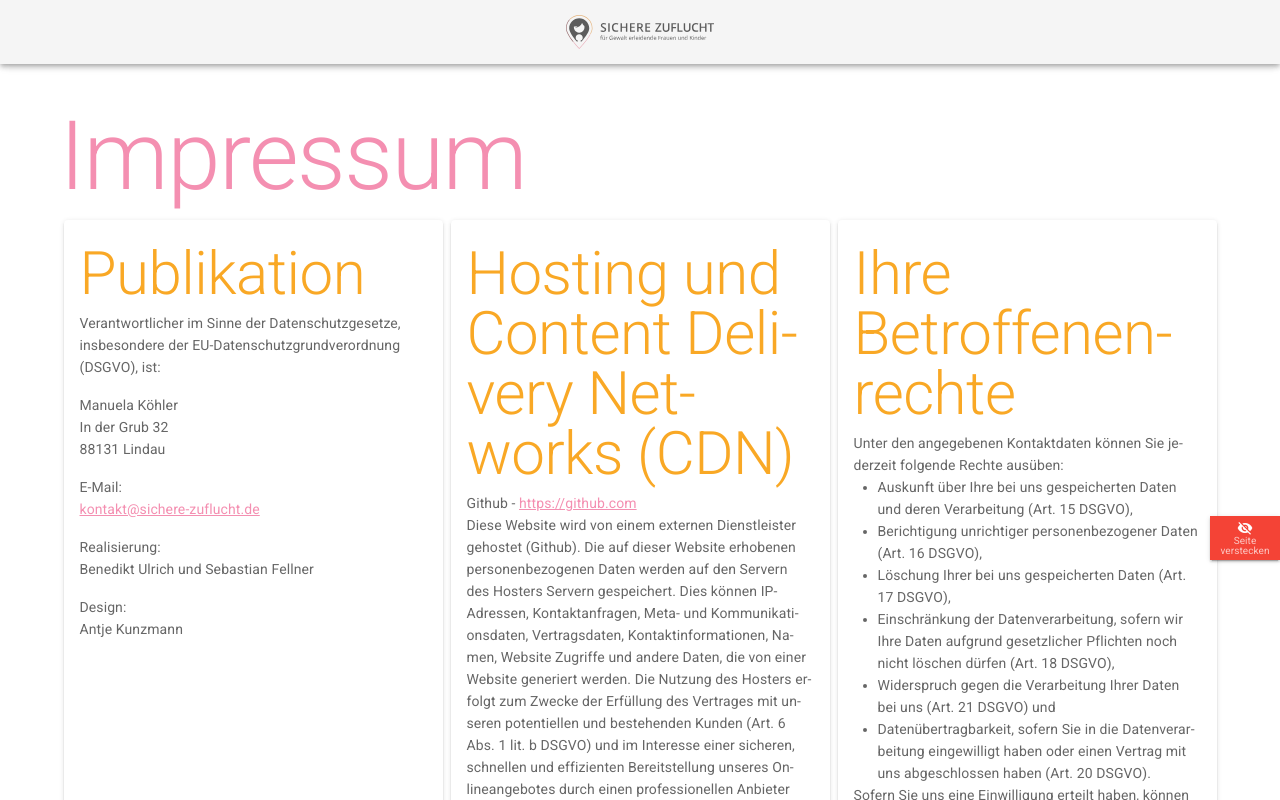
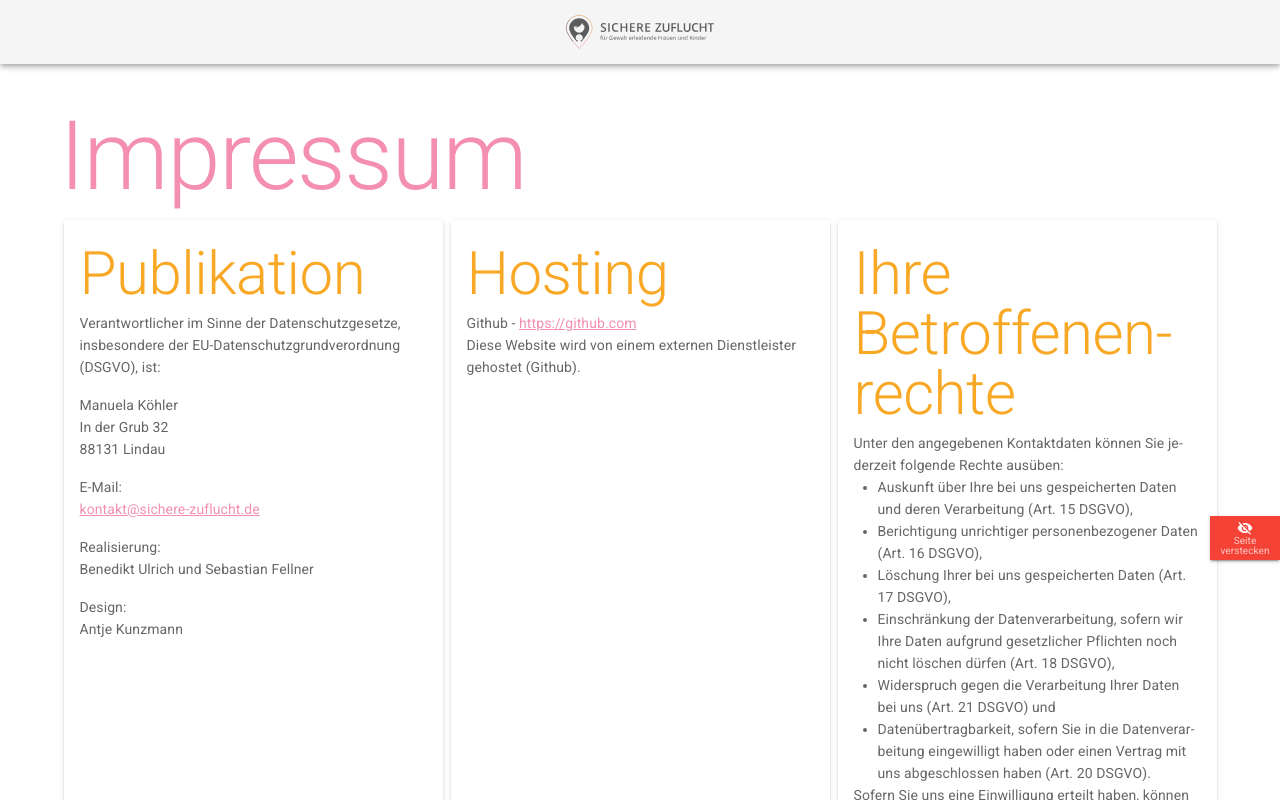
Before and after one commit to Sichere-Zuflucht/workinprogress, a Nuxt app: page /impressum in a window 1280 px wide. Shown: the top 800 px of the page. Built offline with nearby package versions, Linux system fonts and the light colour scheme.

Commit message:
favicon + CDN impressum

```diff
--- a/nuxt.config.js
+++ b/nuxt.config.js
@@ -53,7 +53,7 @@ export default {
       { content: "summary_large_image", name: "twitter:card" }
     ],
     link: [
-      { rel: "icon", type: "image/x-icon", href: base + "/favicon.ico" },
+      { rel: "icon", type: "image/x-icon", href: "favicon.ico" },
       { rel: "preconnect", href: "https://fonts.gstatic.com" },
       {
         href:
--- a/pages/impressum.vue
+++ b/pages/impressum.vue
@@ -22,26 +22,12 @@
       >
       <v-card width="350" class="mt-4 mx-1" style="flex: auto"
         ><v-card-text>
-          <h2 class="text-h2 secondary--text py-2">
-            Hosting und Content Delivery Networks (CDN)
-          </h2>
+          <h2 class="text-h2 secondary--text py-2">Hosting</h2>
           <p>
             Github - <a href="https://github.com">https://github.com</a>
             <br />
             Diese Website wird von einem externen Dienstleister gehostet
-            (Github). Die auf dieser Website erhobenen personenbezogenen Daten
-            werden auf den Servern des Hosters Servern gespeichert. Dies können
-            IP-Adressen, Kontaktanfragen, Meta- und Kommunikationsdaten,
-            Vertragsdaten, Kontaktinformationen, Namen, Website Zugriffe und
-            andere Daten, die von einer Website generiert werden. Die Nutzung
-            des Hosters erfolgt zum Zwecke der Erfüllung des Vertrages mit
-            unseren potentiellen und bestehenden Kunden (Art. 6 Abs. 1 lit. b
-            DSGVO) und im Interesse einer sicheren, schnellen und effizienten
-            Bereitstellung unseres Onlineangebotes durch einen professionellen
-            Anbieter (Art. 6 Abs. 1 lit. f DSGVO). Unser Hoster wird Ihre Daten
-            nur verarbeiten Daten nur in dem Umfang verarbeiten, der zur
-            Erfüllung seiner Leistungspflichten erforderlich ist und wird unsere
-            Weisungen in Bezug auf diese Daten befolgen.
+            (Github).
           </p>
         </v-card-text></v-card
       >
```
